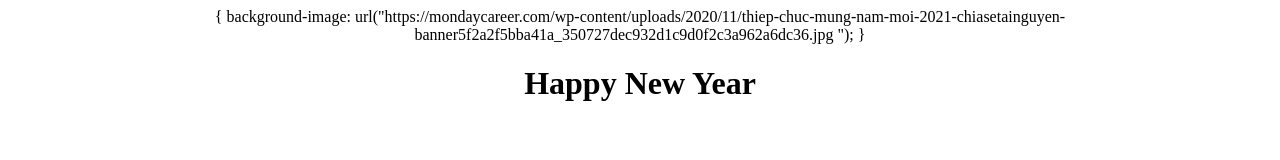
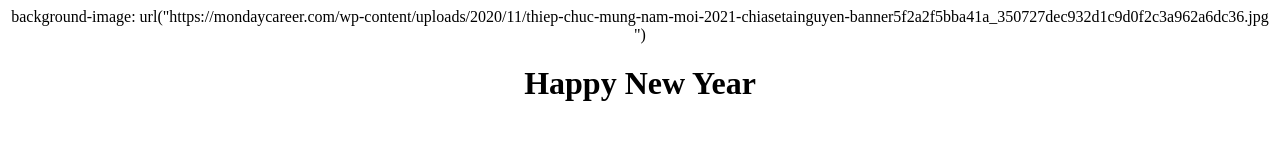
Before and after one commit to hoangtuan2004/from2021withlove, a plain HTML site: page index.html in a window 1280 px wide. Drawn offline with Linux system fonts and the light colour scheme.

Commit message:
Update index.html

```diff
--- a/index.html
+++ b/index.html
@@ -3,9 +3,8 @@
 </head>
 
 <center>
-  <body> {
-	background-image: url("https://mondaycareer.com/wp-content/uploads/2020/11/thiep-chuc-mung-nam-moi-2021-chiasetainguyen-banner5f2a2f5bba41a_350727dec932d1c9d0f2c3a962a6dc36.jpg ");
-}
+  <body>
+<p>background-image: url("https://mondaycareer.com/wp-content/uploads/2020/11/thiep-chuc-mung-nam-moi-2021-chiasetainguyen-banner5f2a2f5bba41a_350727dec932d1c9d0f2c3a962a6dc36.jpg ")</p>
     <h1>Happy New Year</h1>
   </body>
 </center>
```
